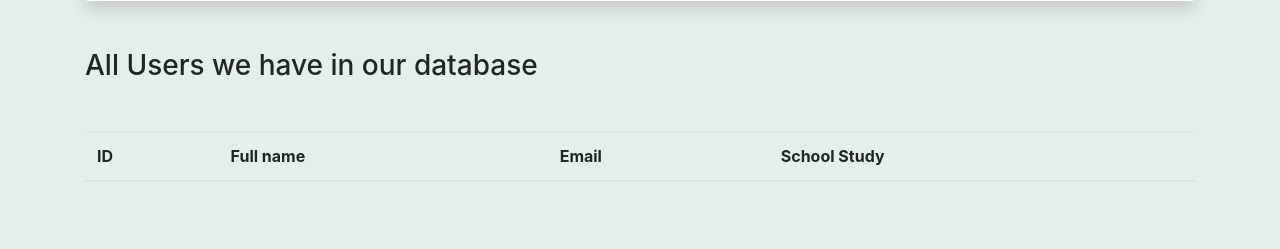
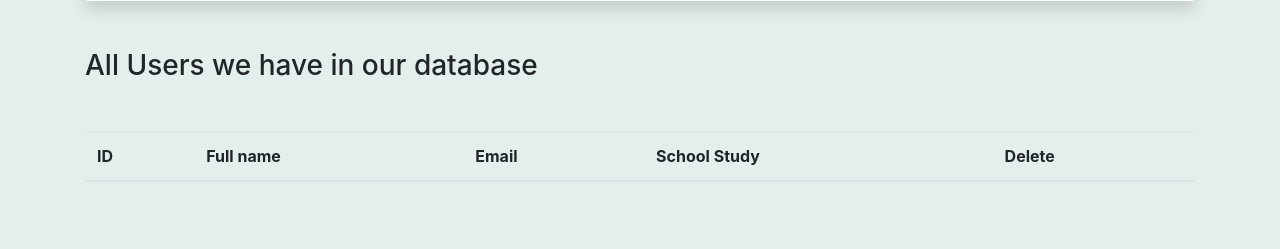
Before and after one commit to SaberHardy/FlaskBlogger, a Flask app: page /user/add in a window 1280 px wide. Shown: the part 455-704 px from the top of the page. Run offline with Flask 3, Linux system fonts and the light colour scheme; lists and menus that the app fills with data are empty; some libraries are stand-ins or nearby versions.

Commit message:
delete student/user

```diff
--- a/app.py
+++ b/app.py
@@ -115,7 +115,31 @@ def update(id):
     else:
         return render_template('update.html',
                                form=form,
-                               name_to_update=name_to_update)
+                               name_to_update=name_to_update,
+                               id=id)
+
+
+@app.route('/delete/<int:id>/', methods=['POST', 'GET'])
+def delete(id):
+    name = None
+    form = UserForm()
+    user_to_delete = Users.query.get_or_404(id)
+    try:
+        db.session.delete(user_to_delete)
+        db.session.commit()
+        flash("User was deleted successfully")
+        flash("User added successfully!")
+        our_users = Users.query.order_by(Users.date_added)
+        return render_template('add_user.html',
+                               form=form,
+                               name=name,
+                               our_users=our_users)
+    except:
+        flash("We cant find your user to delete")
+        return render_template('add_user.html',
+                               form=form,
+                               name=name,
+                               our_users=our_users)
 
 
 if __name__ == "__main__":
--- a/templates/add_user.html
+++ b/templates/add_user.html
@@ -44,6 +44,7 @@
                 <th scope="col">Full name</th>
                 <th scope="col">Email</th>
                 <th scope="col">School Study</th>
+                <th scope="col">Delete</th>
             </tr>
             </thead>
             <tbody>
@@ -54,6 +55,11 @@
                     <td><a href="{{ url_for('update', id=user.id) }}">{{ user.name }}</a></td>
                     <td>{{ user.email }}</td>
                     <td>{{ user.school_study }}</td>
+                    <td>
+                        <a href="{{ url_for('delete', id=user.id) }}">
+                            <i class="bi bi-trash3-fill text-danger"></i>
+                        </a>
+                    </td>
                 </tr>
             {% endfor %}
 
--- a/templates/base.html
+++ b/templates/base.html
@@ -8,6 +8,8 @@
           integrity="sha384-rbsA2VBKQhggwzxH7pPCaAqO46MgnOM80zW1RWuH61DGLwZJEdK2Kadq2F9CUG65" crossorigin="anonymous">
     <link rel="stylesheet" href="https://cdn.jsdelivr.net/npm/bootstrap@4.0.0/dist/css/bootstrap.min.css"
           integrity="sha384-Gn5384xqQ1aoWXA+058RXPxPg6fy4IWvTNh0E263XmFcJlSAwiGgFAW/dAiS6JXm" crossorigin="anonymous">
+    <link rel="stylesheet" href="https://cdn.jsdelivr.net/npm/bootstrap-icons@1.10.2/font/bootstrap-icons.css">
+
     <link href="{{ url_for('static', filename='css/styles.css') }}" rel="stylesheet">
 </head>
 <body>
--- a/templates/update.html
+++ b/templates/update.html
@@ -29,6 +29,9 @@
                     <br>
 
                     {{ form.submit(class="btn btn-success mb-5") }}
+                    <a href="{{ url_for('delete', id=id) }}">
+                        <button class="btn btn-danger mb-5" type="submit">Delete</button>
+                    </a>
                 </form>
             </div>
 
```
Also changed, not shown: requirements.txt (+12 -0 lines).
